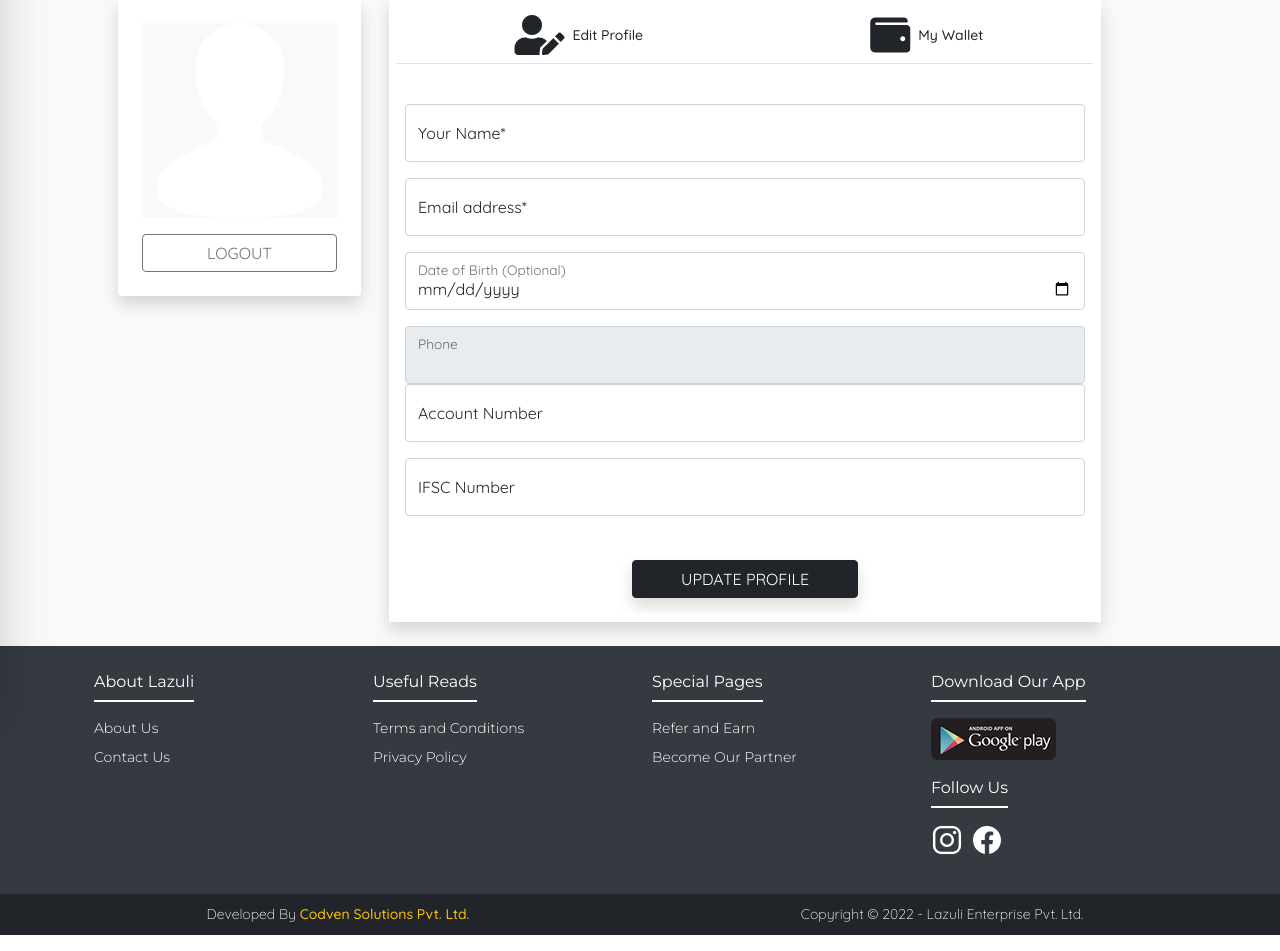
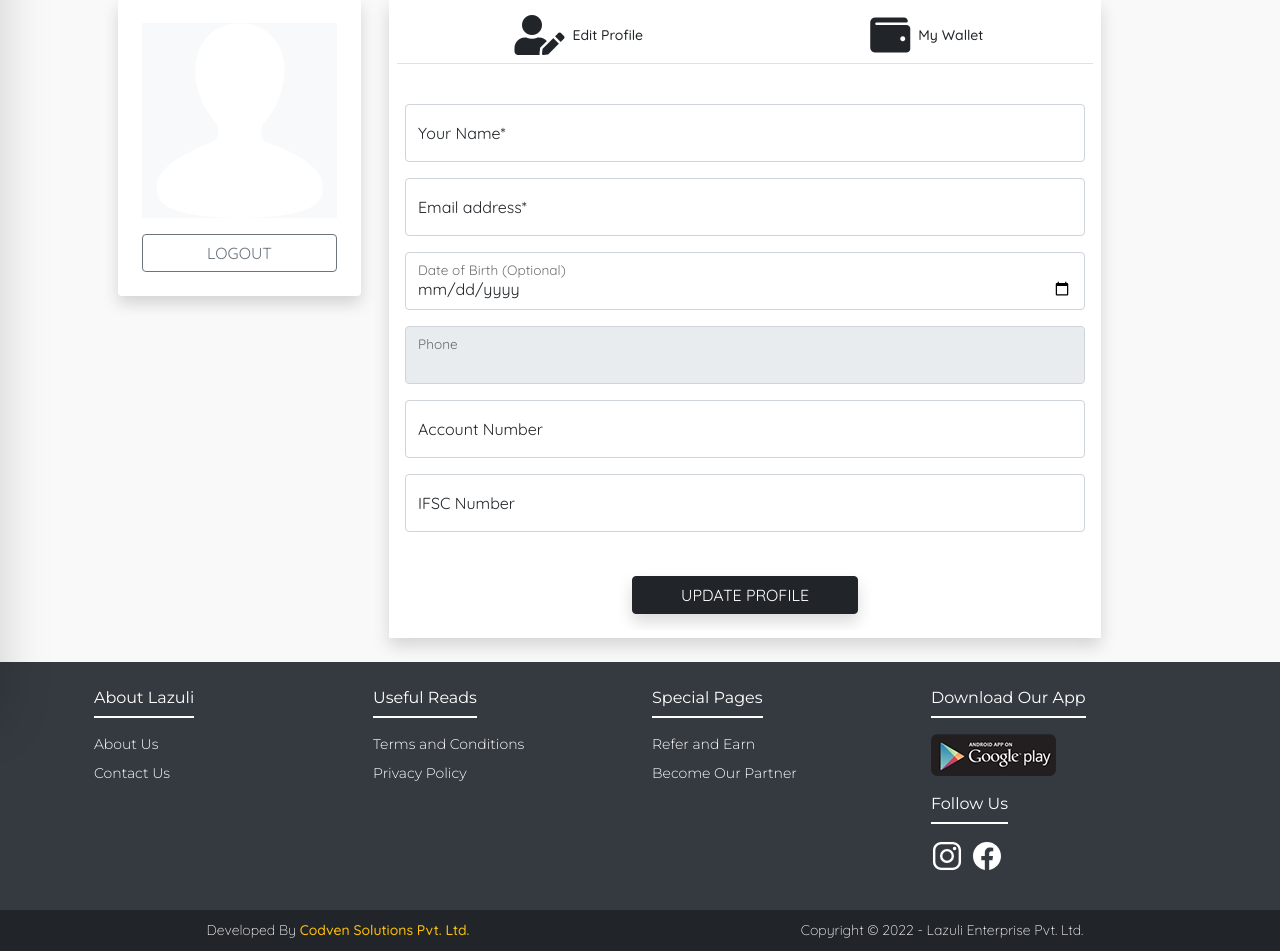
Before and after one commit to itsnamanmalik/lazuli, a Django app: template templates/account.html in a window 1280 px wide. Shown: the part 95-1046 px from the top of the page. Run offline with Django 3.2, Linux system fonts and the light colour scheme; the template is opened without the code that fills it, so the values that code supplies are empty; some libraries are stand-ins or nearby versions.

Commit message:
fixed form

```diff
--- a/templates/account.html
+++ b/templates/account.html
@@ -98,7 +98,7 @@
                                 <label for="floatingInput">Date of Birth (Optional)</label>
                             </div>
 
-                            <div class="form-floating">
+                            <div class="form-floating mb-3">
                                 <input type="text" class="form-control" readonly value="{{user.phone}}" />
                                 <label for="floatingPassword">Phone</label>
                             </div>
```
